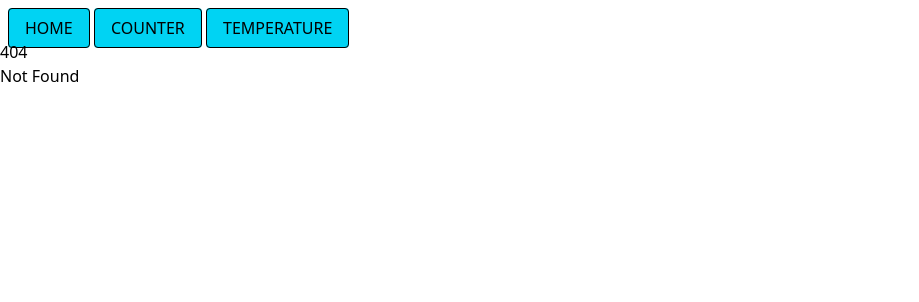
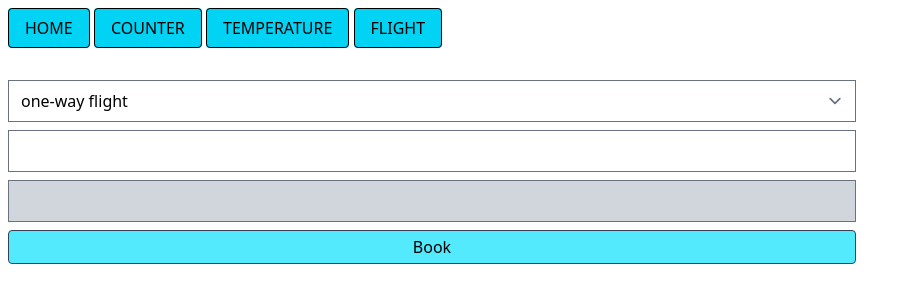
Before and after one commit to Montex10Nicolas/7guis-svelte-JOC, a SvelteKit app: page /flightbooker in a window 1280 px wide. Before the commit this address had no page. Shown: the top 302 px of the page, without its empty margins (0-919 px from the left). Built offline with nearby package versions, Linux system fonts and the light colour scheme.

Commit message:
flightbooker

```diff
--- a/src/routes/+layout.svelte
+++ b/src/routes/+layout.svelte
@@ -13,5 +13,8 @@
     class="border-pinky rounded-sm border bg-cyan-400 px-4 py-2 uppercase"
     href="temperatureConverter">Temperature</a
   >
+  <a class="border-pinky rounded-sm border bg-cyan-400 px-4 py-2 uppercase" href="flightbooker"
+    >flight</a
+  >
 </nav>
 {@render children()}
--- /dev/null
+++ b/src/routes/flightbooker/+page.svelte
@@ -0,0 +1,65 @@
+<script lang="ts">
+  import { parse } from "svelte/compiler";
+
+  let combobox: "one-way" | "return-flight" = $state("one-way");
+  let t1 = $state("");
+  let t2 = $state("");
+
+  function checkDate(s: string): boolean {
+    if (s.length < 10) {
+      for (let char of s) {
+        if (char === ".") continue;
+        if (isNaN(parseInt(char))) return false;
+      }
+      return true;
+    }
+    if (s.length !== 10) return false;
+    const dates = s.split(".").flatMap((s) => parseInt(s));
+
+    if (dates.length !== 3) return false;
+    for (let d of dates) {
+      if (isNaN(d)) return false;
+    }
+    return true;
+  }
+
+  function impossibleReturn() {
+    if (combobox === "one-way") return true;
+    if (!checkDate(t1) || !checkDate(t2)) return false;
+    const dT1 = t1.split(".").flatMap((s) => parseInt(s));
+    const dT2 = t2.split(".").flatMap((s) => parseInt(s));
+    const dateT1 = new Date(dT1[2], dT1[1], dT1[0]);
+    const dateT2 = new Date(dT2[2], dT2[1], dT2[0]);
+    if (dateT1 > dateT2) return false;
+    return true;
+  }
+</script>
+
+<main class="mt-10 ml-2">
+  <div class="flex w-2/3 flex-col gap-2">
+    <select bind:value={combobox}>
+      <option value="one-way">one-way flight</option>
+      <option value="return-flight">return flight</option>
+    </select>
+    <input class={!checkDate(t1) ? "bg-red-600" : null} type="text" bind:value={t1} />
+    <input
+      class="disabled:bg-gray-300 {!checkDate(t2) ? 'bg-red-600' : null}"
+      disabled={combobox === "one-way"}
+      bind:value={t2}
+      type="text"
+    />
+    <button
+      onclick={() =>
+        alert(
+          `You have booked a ${combobox} on ${t1} ${combobox === "return-flight" ? "from " + t2 : ""}`,
+        )}
+      disabled={!checkDate(t1) ||
+        !checkDate(t2) ||
+        t1.length < 10 ||
+        (combobox === "return-flight" && t2.length < 9) ||
+        !impossibleReturn()}
+      class="cursor-pointer rounded-sm border border-gray-700 py-1 disabled:cursor-default disabled:bg-cyan-300"
+      >Book</button
+    >
+  </div>
+</main>
```
